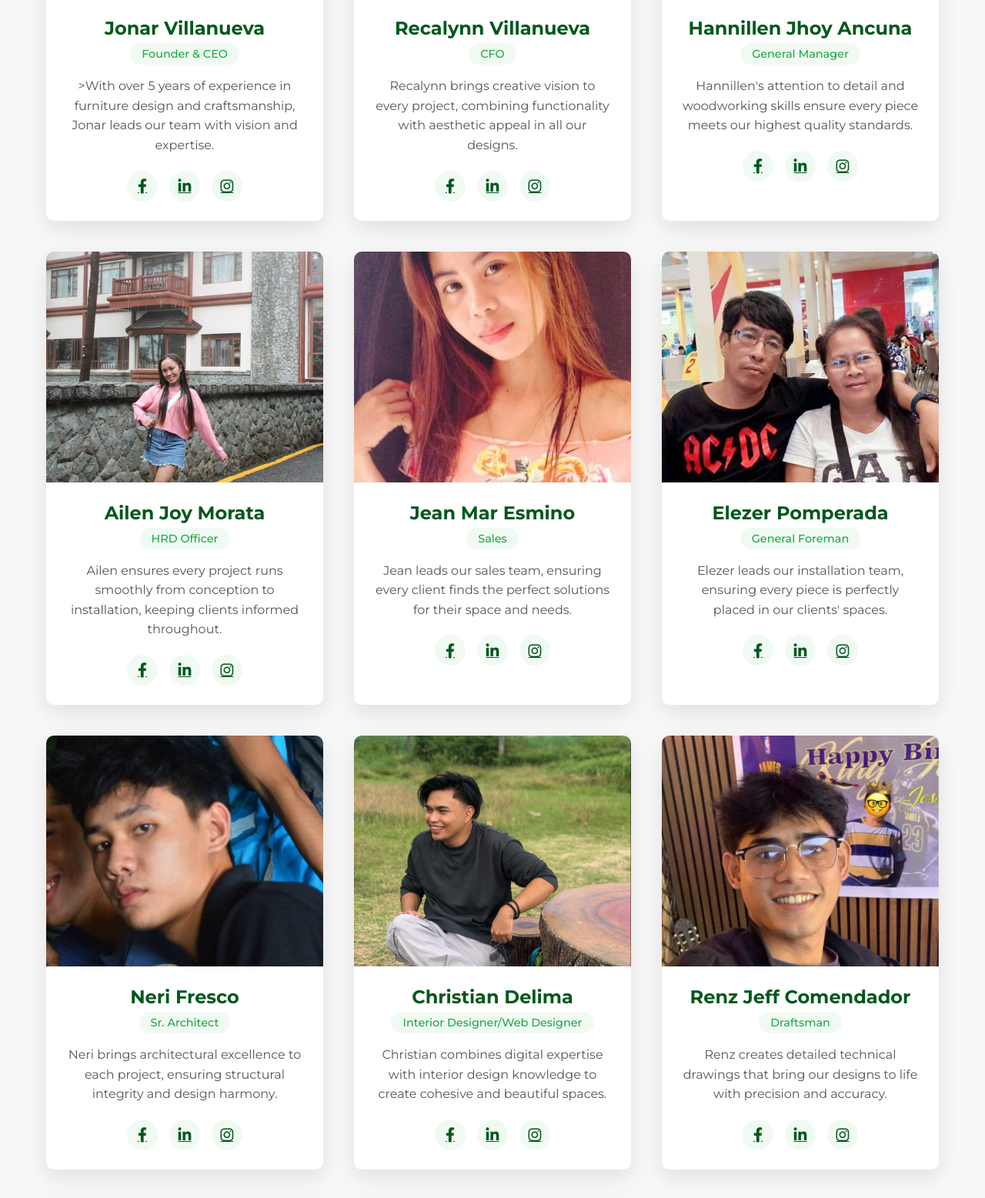
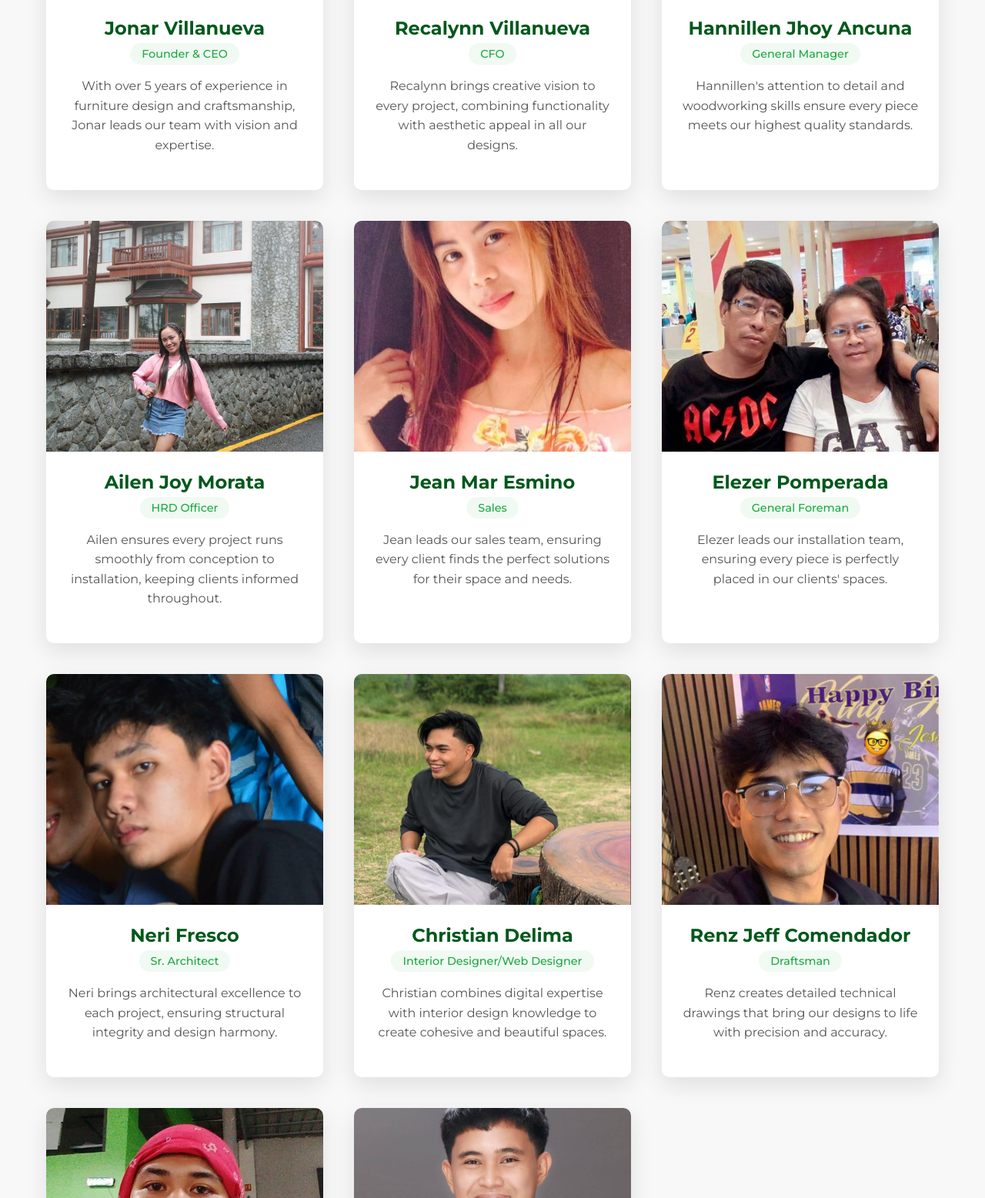
Before and after one commit to Chan0129/KCC, a plain HTML site: page ourteam.html in a window 1280 px wide. Shown: the part 1167-2724 px from the top of the page at 77% size. Drawn offline with Linux system fonts and the light colour scheme.

Commit message:
Update ourteam.html

```diff
--- a/ourteam.html
+++ b/ourteam.html
@@ -81,12 +81,8 @@
       <div class="member-info">
         <h3>Jonar Villanueva</h3>
         <span class="member-role">Founder & CEO</span>
-        <p>>With over 5 years of experience in furniture design and craftsmanship, Jonar leads our team with vision and expertise.</p>
-        <div class="member-social">
-          <a href="#"><i class="fab fa-facebook-f"></i></a>
-          <a href="#"><i class="fab fa-linkedin-in"></i></a>
-          <a href="#"><i class="fab fa-instagram"></i></a>
-        </div>
+        <p>With over 5 years of experience in furniture design and craftsmanship, Jonar leads our team with vision and expertise.</p>
+
       </div>
     </div>
 
@@ -99,11 +95,7 @@
         <h3>Recalynn Villanueva</h3>
         <span class="member-role">CFO</span>
         <p>Recalynn brings creative vision to every project, combining functionality with aesthetic appeal in all our designs.</p>
-        <div class="member-social">
-          <a href="#"><i class="fab fa-facebook-f"></i></a>
-          <a href="#"><i class="fab fa-linkedin-in"></i></a>
-          <a href="#"><i class="fab fa-instagram"></i></a>
-        </div>
+
       </div>
     </div>
 
@@ -116,11 +108,7 @@
         <h3>Hannillen Jhoy Ancuna</h3>
         <span class="member-role">General Manager</span>
         <p>Hannillen's attention to detail and woodworking skills ensure every piece meets our highest quality standards.</p>
-        <div class="member-social">
-          <a href="#"><i class="fab fa-facebook-f"></i></a>
-          <a href="#"><i class="fab fa-linkedin-in"></i></a>
-          <a href="#"><i class="fab fa-instagram"></i></a>
-        </div>
+
       </div>
     </div>
 
@@ -133,11 +121,7 @@
         <h3>Ailen Joy Morata</h3>
         <span class="member-role">HRD Officer</span>
         <p>Ailen ensures every project runs smoothly from conception to installation, keeping clients informed throughout.</p>
-        <div class="member-social">
-          <a href="#"><i class="fab fa-facebook-f"></i></a>
-          <a href="#"><i class="fab fa-linkedin-in"></i></a>
-          <a href="#"><i class="fab fa-instagram"></i></a>
-        </div>
+
       </div>
     </div>
        <!-- Team Member 5 -->
@@ -149,11 +133,7 @@
         <h3>Jean Mar Esmino</h3>
         <span class="member-role">Sales</span>
         <p>Jean leads our sales team, ensuring every client finds the perfect solutions for their space and needs.</p>
-        <div class="member-social">
-          <a href="#"><i class="fab fa-facebook-f"></i></a>
-          <a href="#"><i class="fab fa-linkedin-in"></i></a>
-          <a href="#"><i class="fab fa-instagram"></i></a>
-        </div>
+
       </div>
     </div>
     <!-- Team Member 6 -->
@@ -165,11 +145,7 @@
         <h3>Elezer Pomperada</h3>
         <span class="member-role">General Foreman</span>
         <p>Elezer leads our installation team, ensuring every piece is perfectly placed in our clients' spaces.</p>
-        <div class="member-social">
-          <a href="#"><i class="fab fa-facebook-f"></i></a>
-          <a href="#"><i class="fab fa-linkedin-in"></i></a>
-          <a href="#"><i class="fab fa-instagram"></i></a>
-        </div>
+
       </div>
     </div>
 
@@ -182,11 +158,7 @@
         <h3>Neri Fresco</h3>
         <span class="member-role">Sr. Architect</span>
         <p>Neri brings architectural excellence to each project, ensuring structural integrity and design harmony.</p>
-        <div class="member-social">
-          <a href="#"><i class="fab fa-facebook-f"></i></a>
-          <a href="#"><i class="fab fa-linkedin-in"></i></a>
-          <a href="#"><i class="fab fa-instagram"></i></a>
-        </div>
+
       </div>
     </div>
      <!-- Team Member 8 -->
@@ -198,11 +170,7 @@
         <h3>Christian Delima</h3>
         <span class="member-role">Interior Designer/Web Designer</span>
         <p>Christian combines digital expertise with interior design knowledge to create cohesive and beautiful spaces.</p>
-        <div class="member-social">
-          <a href="#"><i class="fab fa-facebook-f"></i></a>
-          <a href="#"><i class="fab fa-linkedin-in"></i></a>
-          <a href="#"><i class="fab fa-instagram"></i></a>
-        </div>
+
       </div>
     </div>
      <!-- Team Member 9 -->
@@ -214,11 +182,7 @@
         <h3>Renz Jeff Comendador</h3>
         <span class="member-role">Draftsman</span>
         <p>Renz creates detailed technical drawings that bring our designs to life with precision and accuracy.</p>
-        <div class="member-social">
-          <a href="#"><i class="fab fa-facebook-f"></i></a>
-          <a href="#"><i class="fab fa-linkedin-in"></i></a>
-          <a href="#"><i class="fab fa-instagram"></i></a>
-        </div>
+
       </div>
     </div>
      <!-- Team Member 10 -->
@@ -230,11 +194,7 @@
         <h3>Carl Philip Tagarao </h3>
         <span class="member-role">Fabricator</span>
         <p>Carl skillfully fabricates custom pieces that form the foundation of our bespoke furniture solutions.</p>
-        <div class="member-social">
-          <a href="#"><i class="fab fa-facebook-f"></i></a>
-          <a href="#"><i class="fab fa-linkedin-in"></i></a>
-          <a href="#"><i class="fab fa-instagram"></i></a>
-        </div>
+
       </div>
     </div>
 
@@ -247,12 +207,7 @@
         <h3>Gm Prodigo</h3>
         <span class="member-role">Fabricator</span>
         <p>Gm ensures every client receives exceptional service and support throughout their KCC experience.</p>
-        <div class="member-social">
-          <a href="#"><i class="fab fa-facebook-f"></i></a>
-          <a href="#"><i class="fab fa-linkedin-in"></i></a>
-          <a href="#"><i class="fab fa-instagram"></i></a>
-        </div>
-      </div>
+             </div>
     </div>
 
   </div>
```
